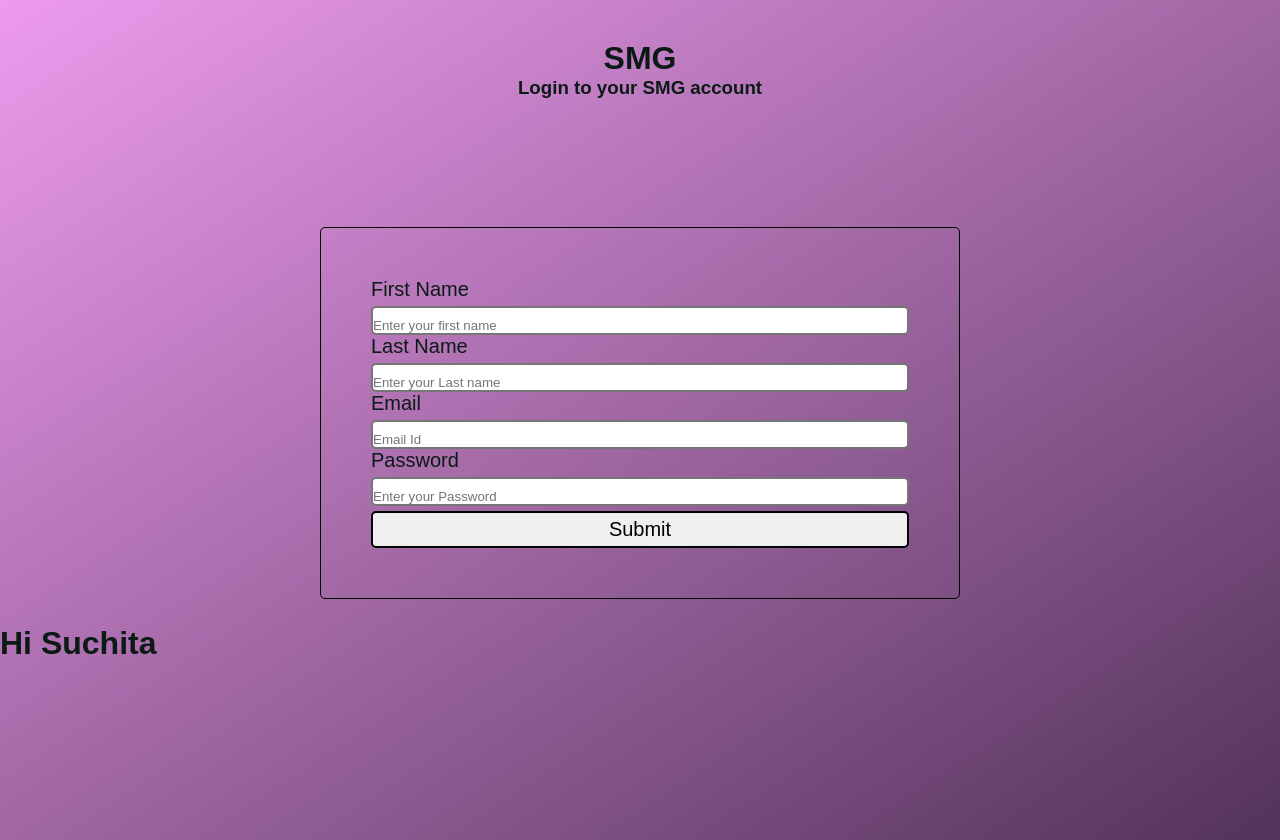
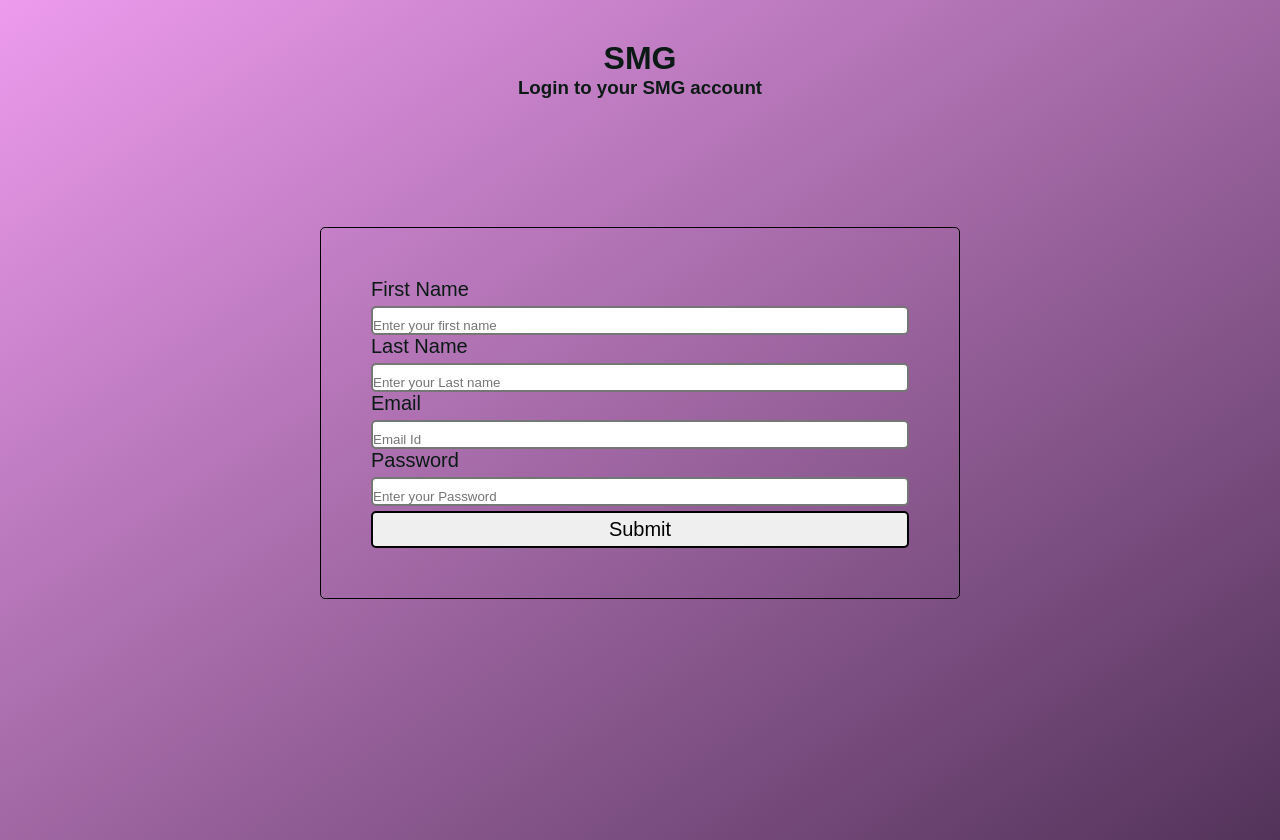
Before and after one commit to suchitamg98/loginsmg, a plain HTML site: page public/index.html in a window 1280 px wide. Drawn offline with Linux system fonts and the light colour scheme.

Commit message:
changed index file

```diff
--- a/public/index.html
+++ b/public/index.html
@@ -40,6 +40,5 @@
         <input type="submit" id="formsub" value="Submit" />
       </form>
     </main>
-    <h1>Hi Suchita</h1>
   </body>
 </html>
```
